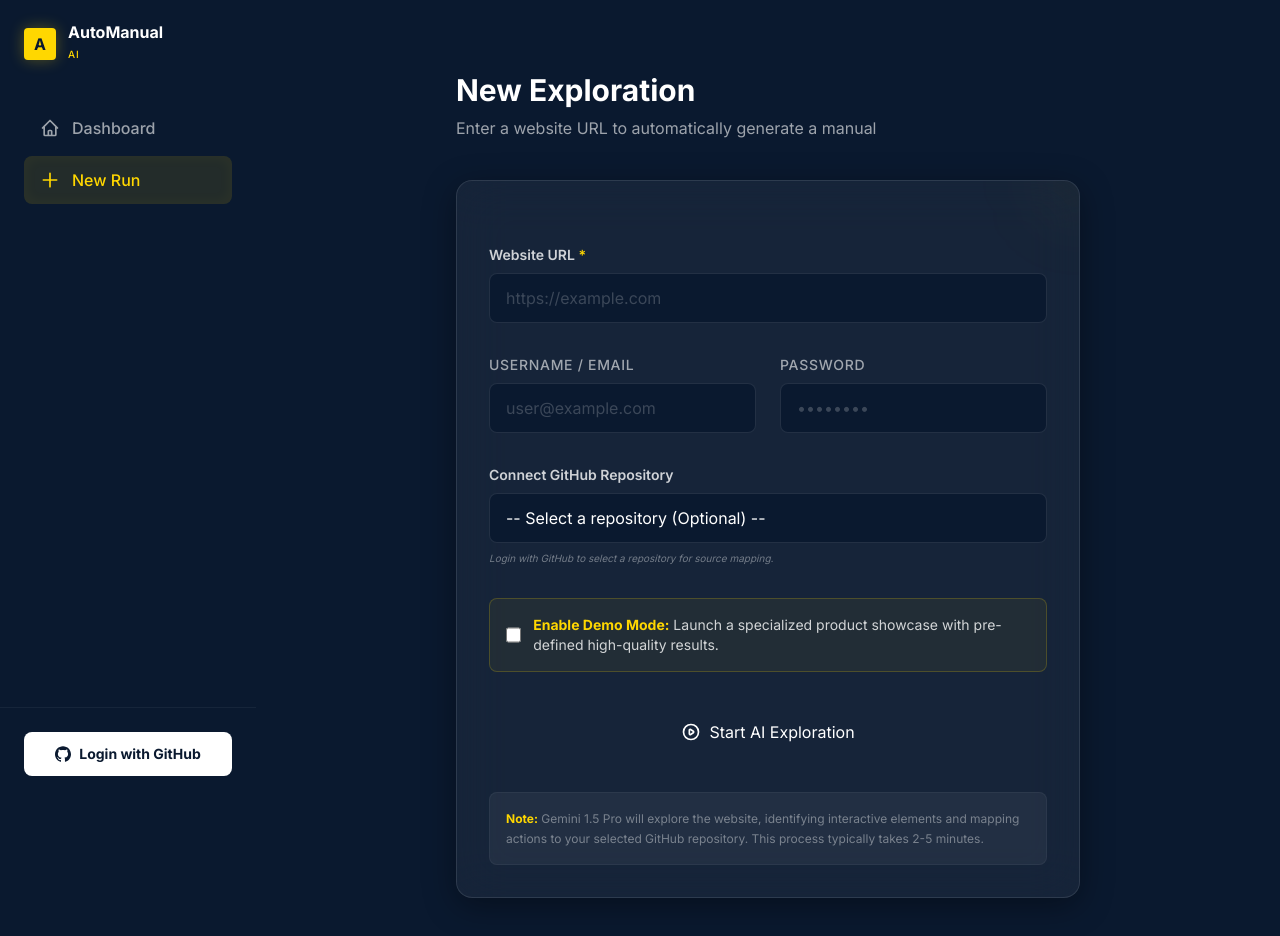
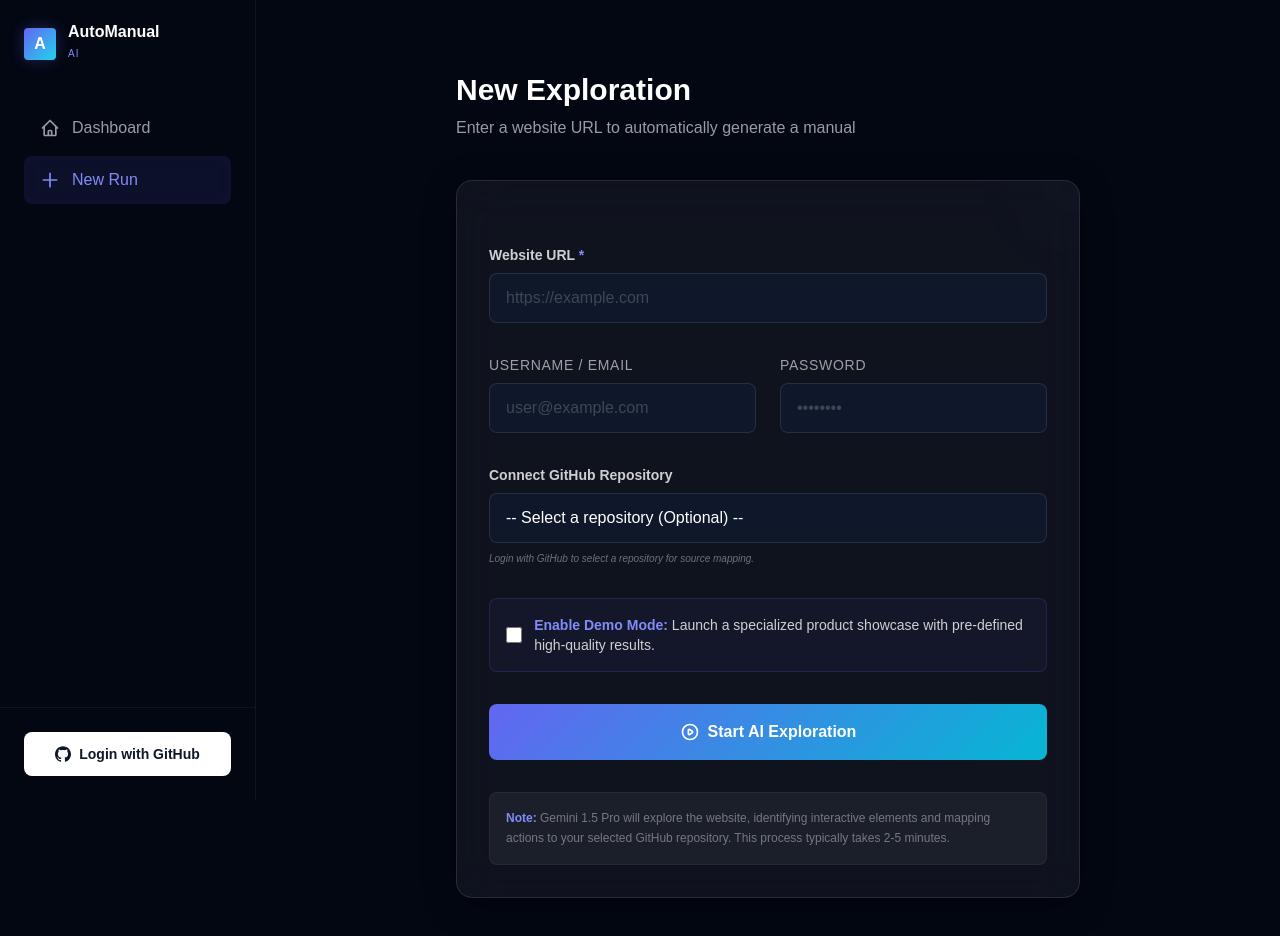
Before and after one commit to kesava-raj/manual-generator, a React (Vite) app in the folder frontend/: page /new-run in a window 1280 px wide. Shown: the top 936 px of the page. Built offline with nearby package versions, Linux system fonts and the light colour scheme; the HTML template or start-up script is replaced by a standard one.

Commit message:
UI/Branding overhaul (MyProBuddy theme)

```diff
--- a/frontend/src/components/Layout.jsx
+++ b/frontend/src/components/Layout.jsx
@@ -3,7 +3,7 @@ import Sidebar from './Sidebar';
 
 function Layout() {
   return (
-    <div className="flex min-h-screen bg-navy">
+    <div className="flex min-h-screen bg-[#030712]">
       <Sidebar />
       <main className="flex-1 ml-64 p-8">
         <Outlet />
--- a/frontend/src/components/Sidebar.jsx
+++ b/frontend/src/components/Sidebar.jsx
@@ -49,13 +49,13 @@ const Sidebar = () => {
   ];
 
   return (
-    <div className="w-64 bg-navy border-right border-white/5 flex flex-col h-screen fixed">
+    <div className="w-64 bg-[#030712] border-r border-white/5 flex flex-col h-screen fixed">
       <div className="p-6">
         <div className="flex items-center space-x-3 mb-10">
-          <div className="w-8 h-8 rounded bg-gold flex items-center justify-center font-bold text-navy shadow-[0_0_15px_rgba(255,215,0,0.3)]">A</div>
+          <div className="w-8 h-8 rounded bg-gradient-to-br from-indigo-500 to-cyan-400 flex items-center justify-center font-bold text-white shadow-[0_0_15px_rgba(99,102,241,0.3)]">A</div>
           <div>
             <h1 className="text-white font-bold leading-none">AutoManual</h1>
-            <span className="text-[10px] text-gold font-medium tracking-widest uppercase">AI</span>
+            <span className="text-[10px] text-indigo-400 font-medium tracking-widest uppercase">AI</span>
           </div>
         </div>
 
@@ -67,7 +67,7 @@ const Sidebar = () => {
               className={({ isActive }) => `
                 flex items-center space-x-3 px-4 py-3 rounded-lg transition-all duration-300
                 ${isActive
-                  ? 'bg-gold/10 text-gold shadow-[inset_0_0_15px_rgba(255,215,0,0.05)]'
+                  ? 'bg-indigo-500/10 text-indigo-400 shadow-[inset_0_0_15px_rgba(99,102,241,0.05)]'
                   : 'text-white/60 hover:text-white hover:bg-white/5'}
               `}
             >
@@ -87,7 +87,7 @@ const Sidebar = () => {
         ) : user ? (
           <div className="space-y-4">
             <div className="flex items-center space-x-3 group cursor-pointer">
-              <img src={user.avatar_url} alt="Profile" className="w-8 h-8 rounded-full border border-white/10 group-hover:border-gold transition-colors" />
+              <img src={user.avatar_url} alt="Profile" className="w-8 h-8 rounded-full border border-white/10 group-hover:border-indigo-500 transition-colors" />
               <div className="overflow-hidden">
                 <p className="text-sm font-medium text-white truncate">{user.username}</p>
                 <p className="text-[10px] text-white/40 truncate">GitHub Connected</p>
@@ -106,7 +106,7 @@ const Sidebar = () => {
         ) : (
           <a
             href="/api/auth/github/login"
-            className="w-full flex items-center justify-center space-x-2 px-4 py-3 rounded-lg bg-white text-navy font-bold hover:bg-gold transition-all duration-300 text-sm"
+            className="w-full flex items-center justify-center space-x-2 px-4 py-3 rounded-lg bg-white text-slate-900 font-bold hover:bg-indigo-50 transition-all duration-300 text-sm"
           >
             <svg className="w-4 h-4" fill="currentColor" viewBox="0 0 24 24">
               <path d="M12 .297c-6.63 0-12 5.373-12 12 0 5.303 3.438 9.8 8.205 11.385.6.113.82-.258.82-.577 0-.285-.01-1.04-.015-2.04-3.338.724-4.042-1.61-4.042-1.61C4.422 18.07 3.633 17.7 3.633 17.7c-1.087-.744.084-.729.084-.729 1.205.084 1.838 1.236 1.838 1.236 1.07 1.835 2.809 1.305 3.495.998.108-.776.417-1.305.76-1.605-2.665-.3-5.466-1.332-5.466-5.93 0-1.31.465-2.38 1.235-3.22-.135-.303-.54-1.523.105-3.176 0 0 1.005-.322 3.3 1.23.96-.267 1.98-.399 3-.405 1.02.006 2.04.138 3 .405 2.28-1.552 3.285-1.23 3.285-1.23.645 1.653.24 2.873.12 3.176.765.84 1.23 1.91 1.23 3.22 0 4.61-2.805 5.625-5.475 5.92.42.36.81 1.096.81 2.22 0 1.606-.015 2.896-.015 3.286 0 .315.21.69.825.57C20.565 22.092 24 17.592 24 12.297c0-6.627-5.373-12-12-12" />
--- a/frontend/src/index.css
+++ b/frontend/src/index.css
@@ -1,6 +1,8 @@
 @tailwind base;
 @tailwind components;
 @tailwind utilities;
+
+@import url('https://fonts.googleapis.com/css2?family=Outfit:wght@300;400;500;600;700&display=swap');
 
 @layer base {
   * {
@@ -10,9 +12,9 @@
   }
 
   body {
-    font-family: 'Inter', system-ui, -apple-system, sans-serif;
-    background-color: #0A192F;
-    color: #ffffff;
+    font-family: 'Outfit', sans-serif;
+    background-color: #030712; /* Deepest Indigo/Black */
+    color: #f3f4f6;
     -webkit-font-smoothing: antialiased;
     -moz-osx-font-smoothing: grayscale;
   }
@@ -22,16 +24,16 @@
   }
 
   ::-webkit-scrollbar-track {
-    background: #0E1F38;
+    background: #030712;
   }
 
   ::-webkit-scrollbar-thumb {
-    background: #1A3A5C;
+    background: #1f2937;
     border-radius: 3px;
   }
 
   ::-webkit-scrollbar-thumb:hover {
-    background: #FFD700;
+    background: #4f46e5; /* MyProBuddy Indigo */
   }
 }
 
@@ -45,43 +47,43 @@
     @apply transition-all duration-500 hover:bg-white/10 hover:border-white/20;
   }
 
-  .gold-gradient {
-    background: linear-gradient(135deg, #FFD700 0%, #FFA500 100%);
+  .brand-gradient {
+    background: linear-gradient(135deg, #6366f1 0%, #06b6d4 100%);
   }
 
-  .gold-text {
-    background: linear-gradient(135deg, #FFD700 0%, #FFA500 100%);
+  .brand-text {
+    background: linear-gradient(135deg, #6366f1 0%, #06b6d4 100%);
     -webkit-background-clip: text;
     -webkit-text-fill-color: transparent;
     background-clip: text;
   }
 
-  .btn-gold {
+  .btn-brand {
     @apply px-6 py-3 font-semibold rounded-lg transition-all duration-300 ease-out;
-    background: linear-gradient(135deg, #FFD700 0%, #FFA500 100%);
-    color: #0A192F;
+    background: linear-gradient(135deg, #6366f1 0%, #06b6d4 100%);
+    color: #ffffff;
   }
 
-  .btn-gold:hover {
+  .btn-brand:hover {
     transform: translateY(-2px);
-    box-shadow: 0 8px 25px rgba(255, 215, 0, 0.4);
+    box-shadow: 0 8px 25px rgba(99, 102, 241, 0.4);
   }
 
-  .btn-gold:active {
+  .btn-brand:active {
     transform: translateY(0);
   }
 
   .btn-outline {
-    @apply px-6 py-3 font-semibold rounded-lg border border-gold/40 text-gold transition-all duration-300;
+    @apply px-6 py-3 font-semibold rounded-lg border border-indigo-500/40 text-indigo-400 transition-all duration-300;
   }
 
   .btn-outline:hover {
-    @apply bg-gold/10 border-gold;
+    @apply bg-indigo-500/10 border-indigo-500;
   }
 
   .input-field {
     @apply w-full px-4 py-3 bg-white/5 border border-white/10 rounded-lg text-white placeholder-white/30
-    focus:outline-none focus:border-gold/50 focus:ring-1 focus:ring-gold/30 transition-all duration-300;
+    focus:outline-none focus:border-indigo-500/50 focus:ring-1 focus:ring-indigo-500/30 transition-all duration-300;
   }
 
   .status-running {
@@ -101,14 +103,14 @@
   }
 
   /* Animations */
-  @keyframes gold-pulse {
-    0% { box-shadow: 0 0 0 0 rgba(255, 215, 0, 0.4); }
-    70% { box-shadow: 0 0 0 10px rgba(255, 215, 0, 0); }
-    100% { box-shadow: 0 0 0 0 rgba(255, 215, 0, 0); }
+  @keyframes brand-pulse {
+    0% { box-shadow: 0 0 0 0 rgba(99, 102, 241, 0.4); }
+    70% { box-shadow: 0 0 0 10px rgba(99, 102, 241, 0); }
+    100% { box-shadow: 0 0 0 0 rgba(99, 102, 241, 0); }
   }
 
-  .animate-gold-pulse {
-    animation: gold-pulse 2s infinite;
+  .animate-brand-pulse {
+    animation: brand-pulse 2s infinite;
   }
 
   @keyframes slide-in-right {
@@ -125,6 +127,10 @@
     100% { background-position: 200% 0; }
   }
 
+  .brand-glow {
+    text-shadow: 0 0 20px rgba(99, 102, 241, 0.4);
+  }
+
   .shimmer {
     background: linear-gradient(90deg, rgba(255,255,255,0) 0%, rgba(255,255,255,0.05) 50%, rgba(255,255,255,0) 100%);
     background-size: 200% 100%;
--- a/frontend/src/pages/NewRun.jsx
+++ b/frontend/src/pages/NewRun.jsx
@@ -73,16 +73,16 @@ const NewRun = () => {
 
       <form onSubmit={handleSubmit} className="glass-card p-8 space-y-8 relative overflow-hidden">
         {/* Decorative corner */}
-        <div className="absolute -top-10 -right-10 w-20 h-20 bg-gold/5 rounded-full blur-2xl"></div>
+        <div className="absolute -top-10 -right-10 w-20 h-20 bg-indigo-500/5 rounded-full blur-2xl"></div>
 
         <div className="space-y-2">
           <label className="text-sm font-semibold text-white/80 block">
-            Website URL <span className="text-gold">*</span>
+            Website URL <span className="text-indigo-400">*</span>
           </label>
           <input
             type="text"
             required
-            className="w-full bg-navy border border-white/10 rounded-lg px-4 py-3 text-white placeholder:text-white/20 focus:border-gold/50 focus:ring-1 focus:ring-gold/50 outline-none transition-all"
+            className="w-full bg-slate-900 border border-white/10 rounded-lg px-4 py-3 text-white placeholder:text-white/20 focus:border-indigo-500/50 focus:ring-1 focus:ring-indigo-500/50 outline-none transition-all"
             placeholder="https://example.com"
             value={url}
             onChange={(e) => setUrl(e.target.value)}
@@ -94,7 +94,7 @@ const NewRun = () => {
             <label className="text-sm font-medium text-white/60 block uppercase tracking-wider">Username / Email</label>
             <input
               type="text"
-              className="w-full bg-navy border border-white/10 rounded-lg px-4 py-3 text-white placeholder:text-white/20 focus:border-gold/30 outline-none transition-all"
+              className="w-full bg-slate-900 border border-white/10 rounded-lg px-4 py-3 text-white placeholder:text-white/20 focus:border-indigo-500/30 outline-none transition-all"
               placeholder="user@example.com"
               value={username}
               onChange={(e) => setUsername(e.target.value)}
@@ -104,7 +104,7 @@ const NewRun = () => {
             <label className="text-sm font-medium text-white/60 block uppercase tracking-wider">Password</label>
             <input
               type="password"
-              className="w-full bg-navy border border-white/10 rounded-lg px-4 py-3 text-white placeholder:text-white/20 focus:border-gold/30 outline-none transition-all"
+              className="w-full bg-slate-900 border border-white/10 rounded-lg px-4 py-3 text-white placeholder:text-white/20 focus:border-indigo-500/30 outline-none transition-all"
               placeholder="••••••••"
               value={password}
               onChange={(e) => setPassword(e.target.value)}
@@ -117,19 +117,19 @@ const NewRun = () => {
             Connect GitHub Repository
           </label>
           <select
-            className="w-full bg-navy border border-white/10 rounded-lg px-4 py-3 text-white focus:border-gold/50 focus:ring-1 focus:ring-gold/50 outline-none transition-all appearance-none cursor-pointer"
+            className="w-full bg-slate-900 border border-white/10 rounded-lg px-4 py-3 text-white focus:border-indigo-500/50 focus:ring-1 focus:ring-indigo-500/50 outline-none transition-all appearance-none cursor-pointer"
             value={selectedRepo}
             onChange={(e) => setSelectedRepo(e.target.value)}
             disabled={reposLoading}
           >
             <option value="">-- Select a repository (Optional) --</option>
             {repos.map(repo => (
-              <option key={repo.full_name} value={repo.full_name}>
+              <option key={repo.full_name} value={repo.full_name} className="bg-slate-900">
                 {repo.full_name} {repo.private ? '🔒' : ''}
               </option>
             ))}
           </select>
-          {reposLoading && <p className="text-[10px] text-gold animate-pulse">Loading your repositories...</p>}
+          {reposLoading && <p className="text-[10px] text-indigo-400 animate-pulse">Loading your repositories...</p>}
           {!localStorage.getItem('auth_token') && (
             <p className="text-[10px] text-white/40 italic">Login with GitHub to select a repository for source mapping.</p>
           )}
@@ -144,23 +144,23 @@ const NewRun = () => {
           </div>
         )}
 
-        <div className="flex items-center space-x-3 bg-gold/5 p-4 rounded-lg border border-gold/20 mb-2">
+        <div className="flex items-center space-x-3 bg-indigo-500/5 p-4 rounded-lg border border-indigo-500/20 mb-2">
           <input
             type="checkbox"
             id="isMock"
-            className="w-5 h-5 rounded border-gold/30 bg-navy text-gold focus:ring-gold/50 cursor-pointer"
+            className="w-5 h-5 rounded border-indigo-500/30 bg-slate-900 text-indigo-500 focus:ring-indigo-500/50 cursor-pointer"
             checked={isMock}
             onChange={(e) => setIsMock(e.target.checked)}
           />
           <label htmlFor="isMock" className="text-sm text-white/80 cursor-pointer select-none">
-            <span className="font-bold text-gold">Enable Demo Mode:</span> Launch a specialized product showcase with pre-defined high-quality results.
+            <span className="font-bold text-indigo-400">Enable Demo Mode:</span> Launch a specialized product showcase with pre-defined high-quality results.
           </label>
         </div>
 
         <button
           type="submit"
           disabled={loading}
-          className="gold-button w-full flex items-center justify-center space-x-2 py-4"
+          className="btn-brand w-full flex items-center justify-center space-x-2 py-4"
         >
           {loading ? (
             <div className="w-5 h-5 border-2 border-navy/30 border-t-navy rounded-full animate-spin"></div>
@@ -177,7 +177,7 @@ const NewRun = () => {
 
         <div className="bg-white/5 border border-white/5 rounded-lg p-4">
           <p className="text-xs text-white/40 leading-relaxed">
-            <span className="text-gold font-bold">Note:</span> Gemini 1.5 Pro will explore the website,
+            <span className="text-indigo-400 font-bold">Note:</span> Gemini 1.5 Pro will explore the website,
             identifying interactive elements and mapping actions to your selected GitHub repository.
             This process typically takes 2-5 minutes.
           </p>
```
Also changed, not shown: frontend/src/pages/Dashboard.jsx (+6 -6 lines), frontend/src/pages/ExecutionPage.jsx (+8 -8 lines), frontend/src/pages/LandingPage.jsx (+12 -12 lines), frontend/src/pages/ResultsPage.jsx (+4 -4 lines).
